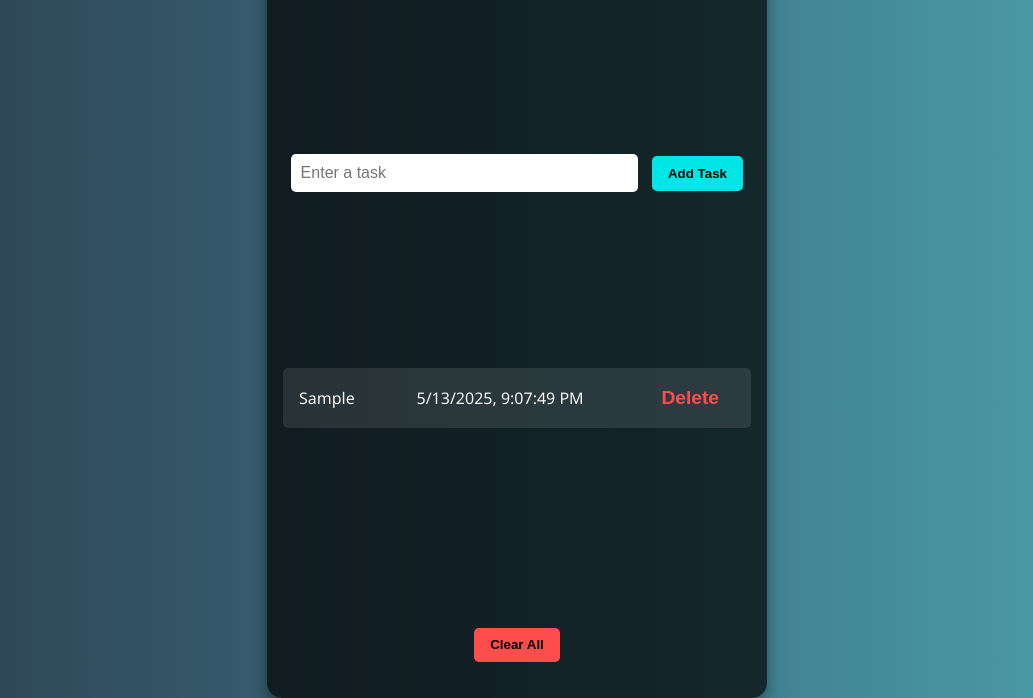
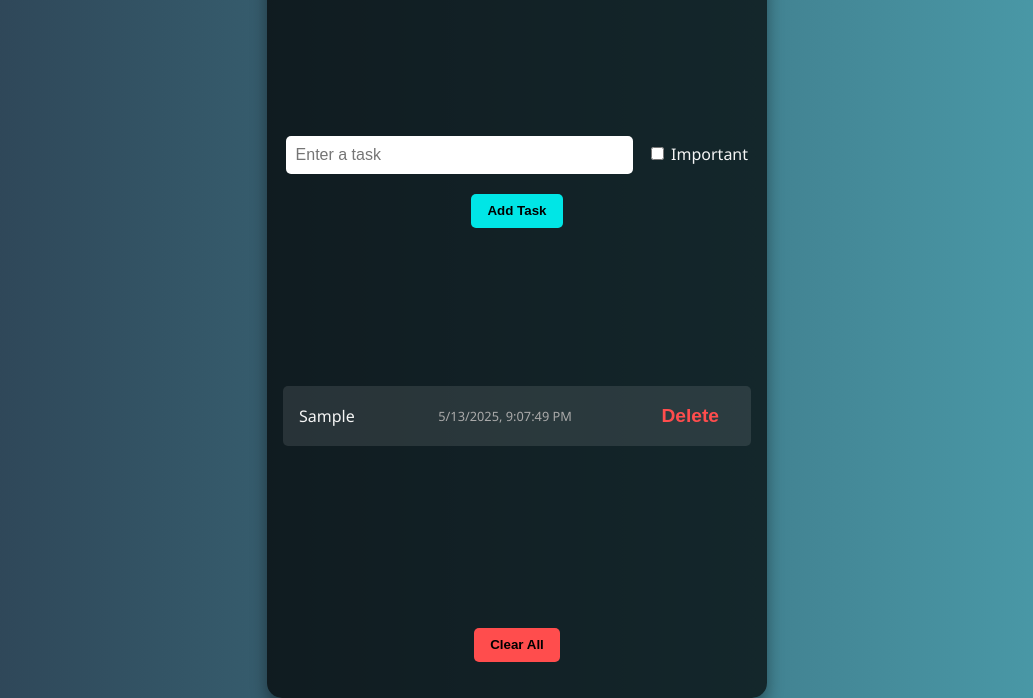
Before and after one commit to nester7an/task-manager, a plain HTML site: page index.html in a window 1280 px wide. Both pictures are taken after typing "Sample" into the empty fields and a click on the button "Add Task". Shown: the part 102-800 px from the top of the page, without its empty margins (123-1156 px from the left). Drawn offline with Linux system fonts and the light colour scheme.

Commit message:
add Inheritance

```diff
--- a/app.js
+++ b/app.js
@@ -1,39 +1,41 @@
 const taskManager = new TaskManager();
 const taskInput = document.getElementById('taskInput');
+const importantCheckbox = document.getElementById('importantCheckbox');
 const addTaskButton = document.getElementById('addTaskButton');
 const clearAllButton = document.getElementById('clearAllButton');
 const taskList = document.getElementById('taskList');
 
-// Функция для отображения задач
 function renderTasks() {
   taskList.innerHTML = '';
   taskManager.getTasks().forEach((task, index) => {
     const li = document.createElement('li');
     li.innerHTML = `
-      ${task.name} <span class="time"> ${task.timeAdded}</span>
+      <span class="${task.isImportant ? 'important' : ''}">
+        ${task.isImportant ? '❗ ' : ''}${task.name}
+      </span>
+      <span class="time">${task.timeAdded}</span>
       <button class="delete" onclick="deleteTask(${index})">Delete</button>
     `;
     taskList.appendChild(li);
   });
 }
 
-// Функция для добавления задачи
 function addTask() {
   const taskName = taskInput.value.trim();
+  const isImportant = importantCheckbox.checked;
   if (taskName) {
-    taskManager.addTask(taskName);
+    taskManager.addTask(taskName, isImportant);
     taskInput.value = '';
+    importantCheckbox.checked = false;
     renderTasks();
   }
 }
 
-// Функция для удаления задачи
 function deleteTask(index) {
   taskManager.removeTask(index);
   renderTasks();
 }
 
-// Функция для очистки всех задач
 function clearAllTasks() {
   taskManager.clearAllTasks();
   renderTasks();
@@ -42,5 +44,4 @@ function clearAllTasks() {
 addTaskButton.addEventListener('click', addTask);
 clearAllButton.addEventListener('click', clearAllTasks);
 
-// Изначально отобразить все задачи (если они есть)
 renderTasks();
--- a/index.html
+++ b/index.html
@@ -11,6 +11,7 @@
     <h1>Task Manager</h1>
     <div>
       <input type="text" id="taskInput" placeholder="Enter a task">
+      <input type="checkbox" id="importantCheckbox"> <label for="importantCheckbox">Important</label>
       <button id="addTaskButton">Add Task</button>
     </div>
     <ul id="taskList"></ul>
--- a/style.css
+++ b/style.css
@@ -55,6 +55,10 @@ button:hover {
   background-color: #00cccc;
 }
 
+#addTaskButton {
+  margin-top: 20px;
+}
+
 ul {
   list-style-type: none;
   padding: 0;
@@ -98,3 +102,13 @@ li {
 #clearAllButton:hover {
   background-color: #ff3333;
 }
+
+.important {
+  color: #ff4d4d;
+  font-weight: bold;
+}
+.time {
+  margin-left: 10px;
+  font-size: 0.8rem;
+  color: #aaa;
+}
--- a/taskManager.js
+++ b/taskManager.js
@@ -1,7 +1,16 @@
+
 class Task {
   constructor(name) {
     this.name = name;
     this.timeAdded = new Date().toLocaleString();
+    this.isImportant = false;
+  }
+}
+
+class ImportantTask extends Task {
+  constructor(name) {
+    super(name);
+    this.isImportant = true;
   }
 }
 
@@ -10,8 +19,8 @@ class TaskManager {
     this.tasks = [];
   }
 
-  addTask(name) {
-    const task = new Task(name);
+  addTask(name, isImportant = false) {
+    const task = isImportant ? new ImportantTask(name) : new Task(name);
     this.tasks.push(task);
   }
 
```
